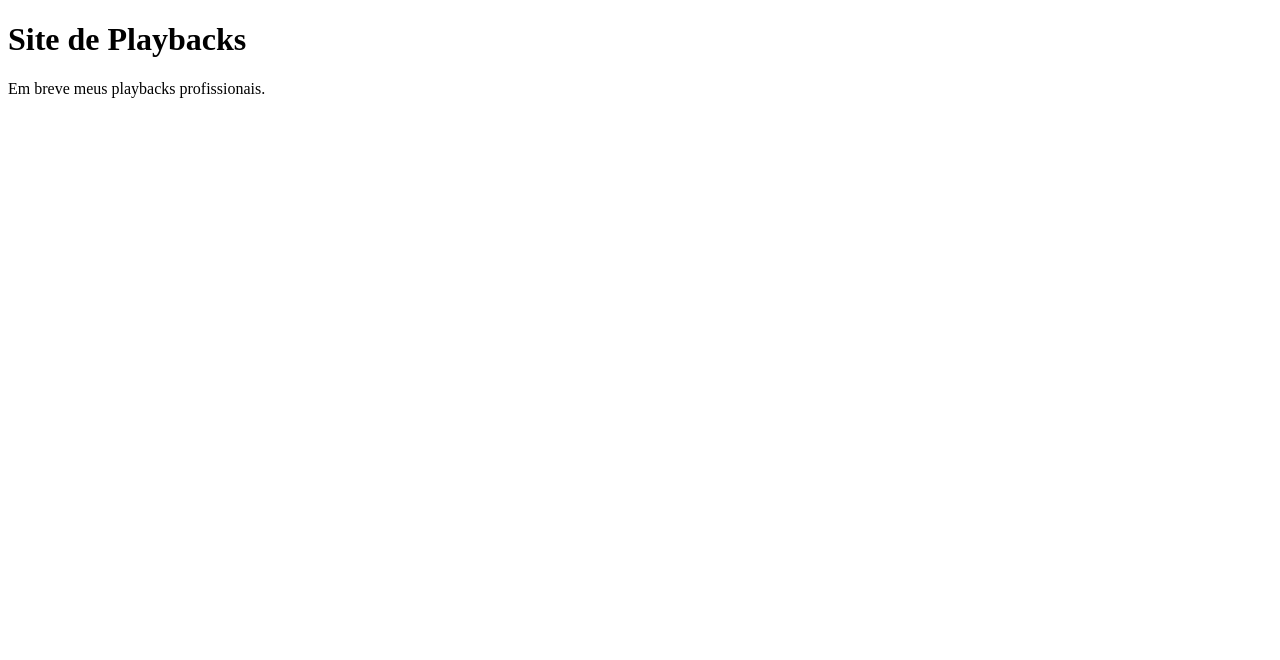
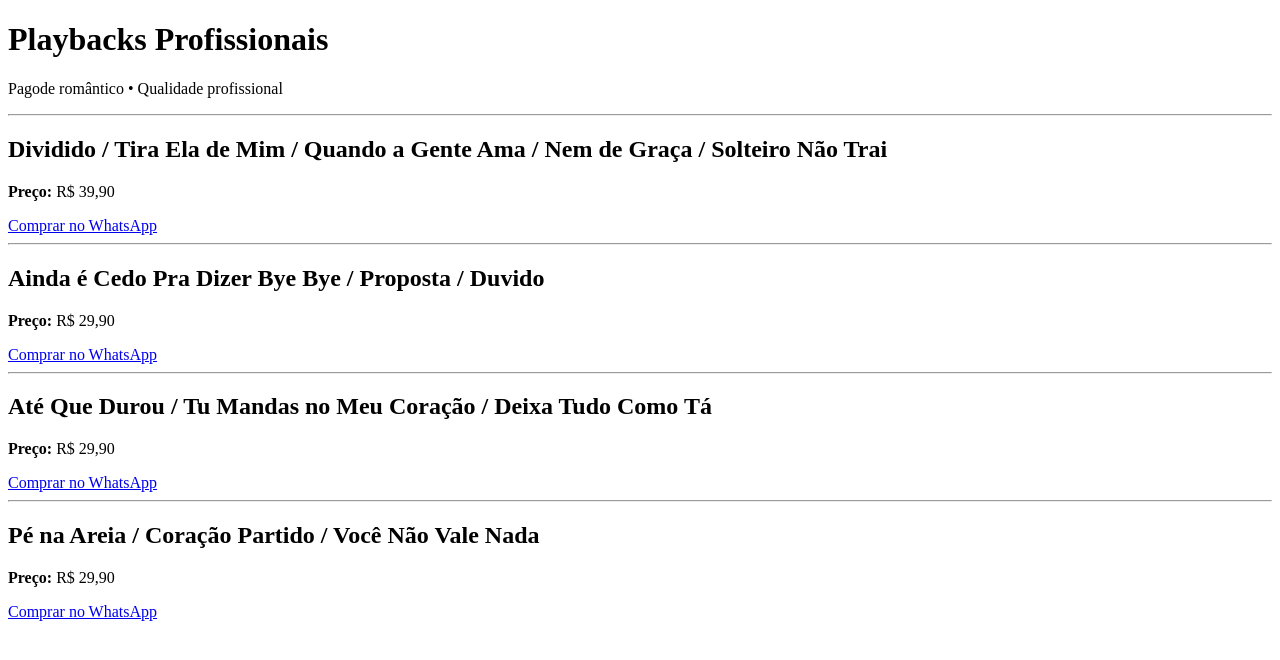
Before and after one commit to rdaltro5-boop/site-playbacks, a plain HTML site: page index.html in a window 1280 px wide. Drawn offline with Linux system fonts and the light colour scheme.

Commit message:
Add files via upload

```diff
--- a/index.html
+++ b/index.html
@@ -5,7 +5,48 @@
   <title>Playbacks - Robson</title>
 </head>
 <body>
-  <h1>Site de Playbacks</h1>
-  <p>Em breve meus playbacks profissionais.</p>
+  <h1>Playbacks Profissionais</h1>
+  <p>Pagode romântico • Qualidade profissional</p>
+
+  <hr>
+
+  <div>
+    <h2>Dividido / Tira Ela de Mim / Quando a Gente Ama / Nem de Graça / Solteiro Não Trai</h2>
+    <p><strong>Preço:</strong> R$ 39,90</p>
+    <a href="https://wa.me/55SEUNUMERO?text=Olá,%20quero%20comprar%20o%20playback%20Dividido" target="_blank">
+      Comprar no WhatsApp
+    </a>
+  </div>
+
+  <hr>
+
+  <div>
+    <h2>Ainda é Cedo Pra Dizer Bye Bye / Proposta / Duvido</h2>
+    <p><strong>Preço:</strong> R$ 29,90</p>
+    <a href="https://wa.me/55SEUNUMERO?text=Olá,%20quero%20comprar%20o%20playback%20Ainda%20é%20cedo" target="_blank">
+      Comprar no WhatsApp
+    </a>
+  </div>
+
+  <hr>
+
+  <div>
+    <h2>Até Que Durou / Tu Mandas no Meu Coração / Deixa Tudo Como Tá</h2>
+    <p><strong>Preço:</strong> R$ 29,90</p>
+    <a href="https://wa.me/55SEUNUMERO?text=Olá,%20quero%20comprar%20o%20playback%20Até%20Que%20Durou" target="_blank">
+      Comprar no WhatsApp
+    </a>
+  </div>
+
+  <hr>
+
+  <div>
+    <h2>Pé na Areia / Coração Partido / Você Não Vale Nada</h2>
+    <p><strong>Preço:</strong> R$ 29,90</p>
+    <a href="https://wa.me/5571992291482?text=Olá,%20quero%20comprar%20o%20playback%20Pé%20na%20Areia" target="_blank">
+      Comprar no WhatsApp
+    </a>
+  </div>
+
 </body>
 </html>
```
